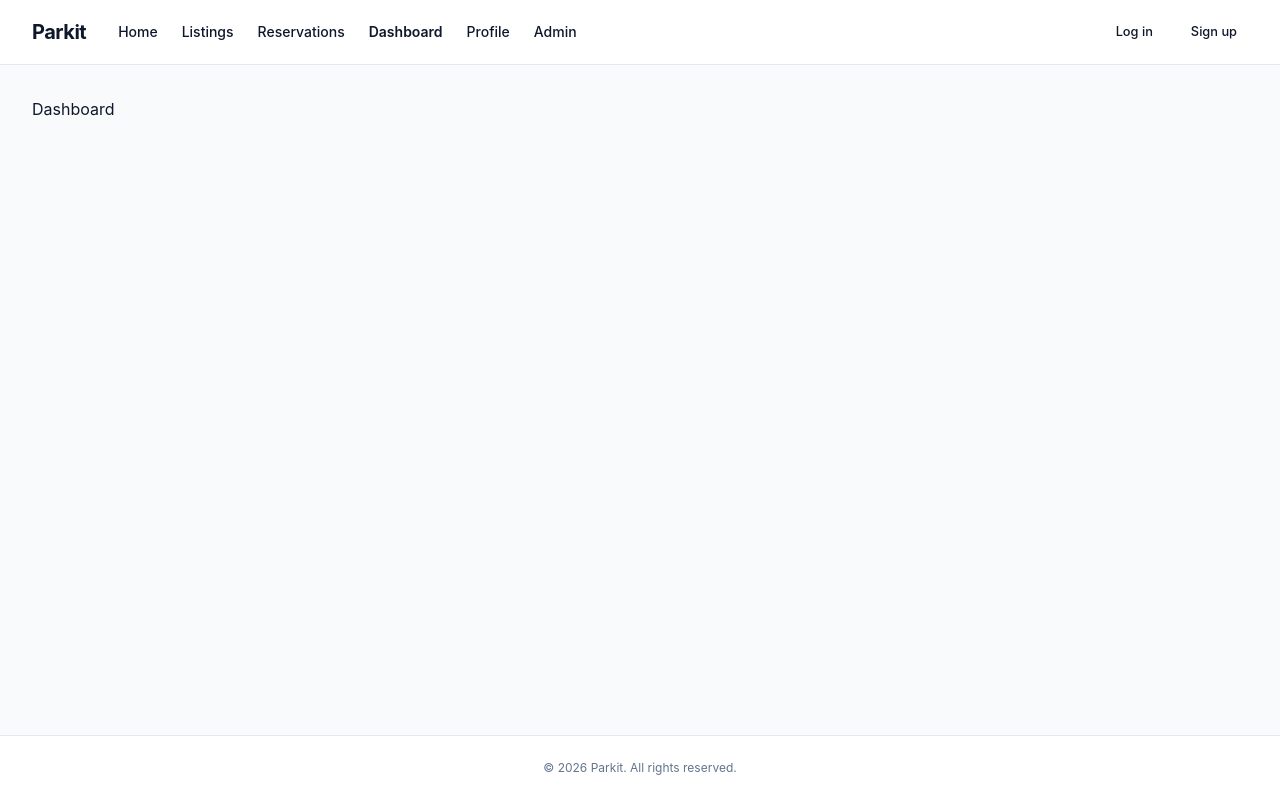
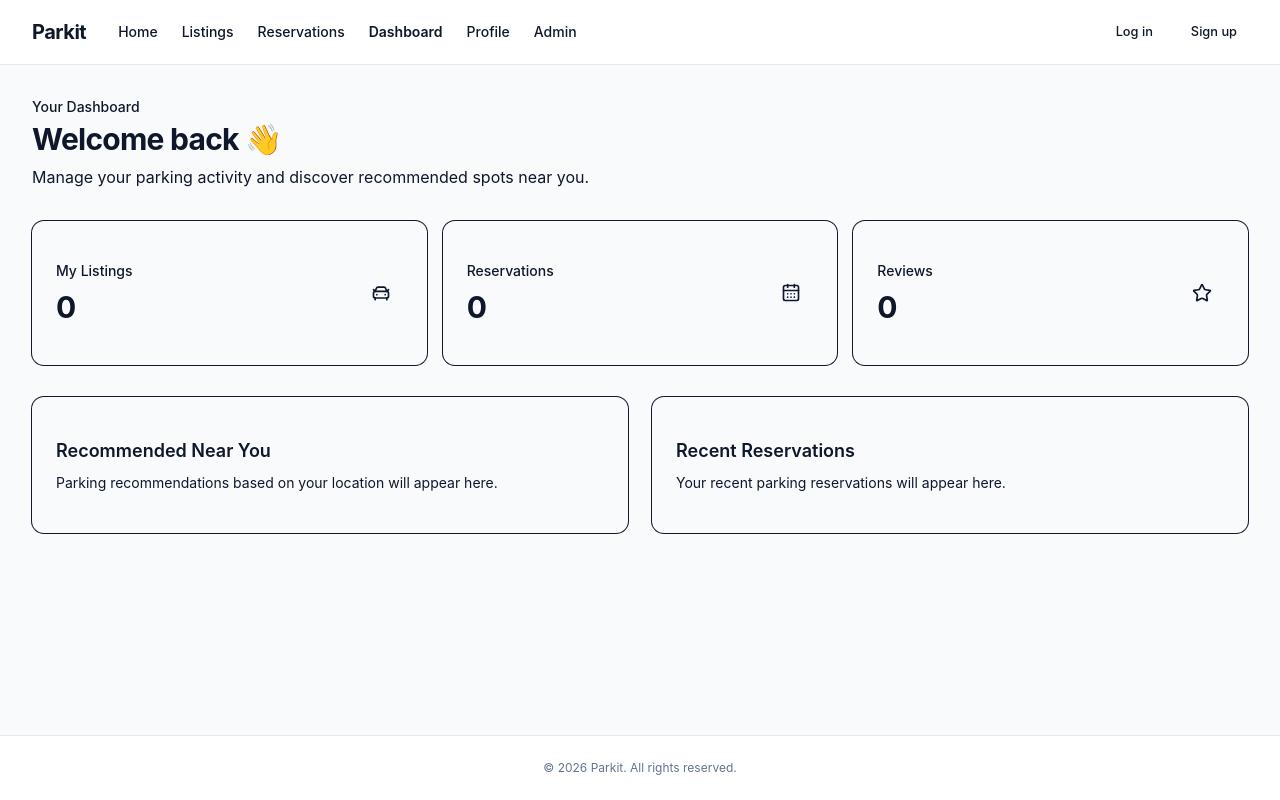
Before and after one commit to pratikbhattarai76/parkit-frontend, a React (Vite) app: page /dashboard in a window 1280 px wide. Built offline with nearby package versions, Linux system fonts and the light colour scheme; sample sign-in values are in the browser's storage.

Commit message:
feat: create dashboard page structure

```diff
--- a/src/pages/Dashboard.jsx
+++ b/src/pages/Dashboard.jsx
@@ -1,5 +1,87 @@
-function Dashboard() {
-  return <div>Dashboard</div>;
+import { Card, CardContent } from "@/components/ui/card";
+import { CalendarDays, CarFront, Star } from "lucide-react";
+
+const stats = [
+  {
+    title: "My Listings",
+    value: 0,
+    icon: CarFront,
+  },
+  {
+    title: "Reservations",
+    value: 0,
+    icon: CalendarDays,
+  },
+  {
+    title: "Reviews",
+    value: 0,
+    icon: Star,
+  },
+];
+
+export default function Dashboard() {
+  return (
+    <div className="space-y-8">
+      <section>
+        <p className="text-sm font-medium text-muted-foreground">
+          Your Dashboard
+        </p>
+
+        <h1 className="mt-1 text-3xl font-bold tracking-tight">
+          Welcome back 👋
+        </h1>
+
+        <p className="mt-2 text-muted-foreground">
+          Manage your parking activity and discover recommended spots near
+          you.
+        </p>
+      </section>
+
+      <section className="grid gap-4 sm:grid-cols-2 lg:grid-cols-3">
+        {stats.map((stat) => {
+          const Icon = stat.icon;
+
+          return (
+            <Card key={stat.title}>
+              <CardContent className="flex items-center justify-between p-6">
+                <div>
+                  <p className="text-sm font-medium text-muted-foreground">
+                    {stat.title}
+                  </p>
+
+                  <p className="mt-2 text-3xl font-bold">{stat.value}</p>
+                </div>
+
+                <div className="rounded-lg bg-muted p-3">
+                  <Icon className="size-5" aria-hidden="true" />
+                </div>
+              </CardContent>
+            </Card>
+          );
+        })}
+      </section>
+
+      <section className="grid gap-6 lg:grid-cols-2">
+        <Card>
+          <CardContent className="p-6">
+            <h2 className="text-lg font-semibold">Recommended Near You</h2>
+
+            <p className="mt-2 text-sm text-muted-foreground">
+              Parking recommendations based on your location will appear here.
+            </p>
+          </CardContent>
+        </Card>
+
+        <Card>
+          <CardContent className="p-6">
+            <h2 className="text-lg font-semibold">Recent Reservations</h2>
+
+            <p className="mt-2 text-sm text-muted-foreground">
+              Your recent parking reservations will appear here.
+            </p>
+          </CardContent>
+        </Card>
+      </section>
+    </div>
+  );
 }
-
-export default Dashboard;
```
